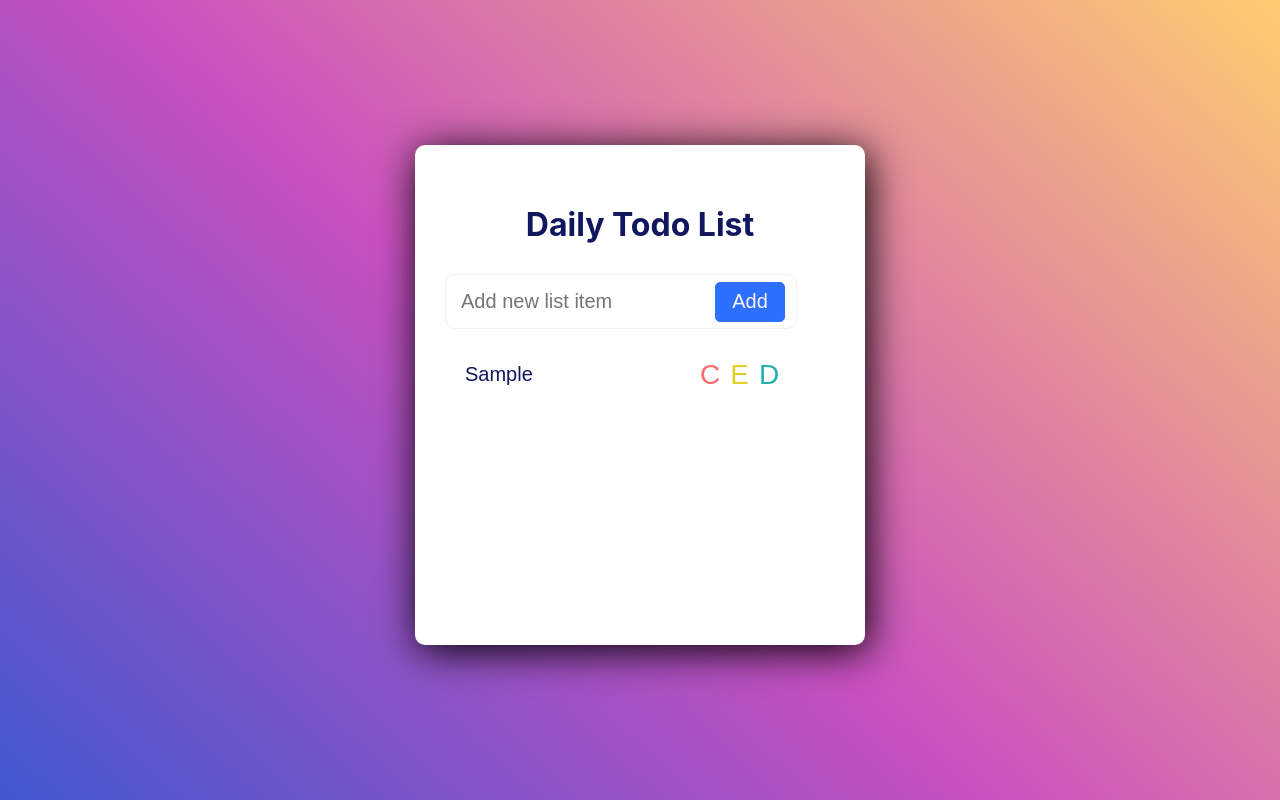
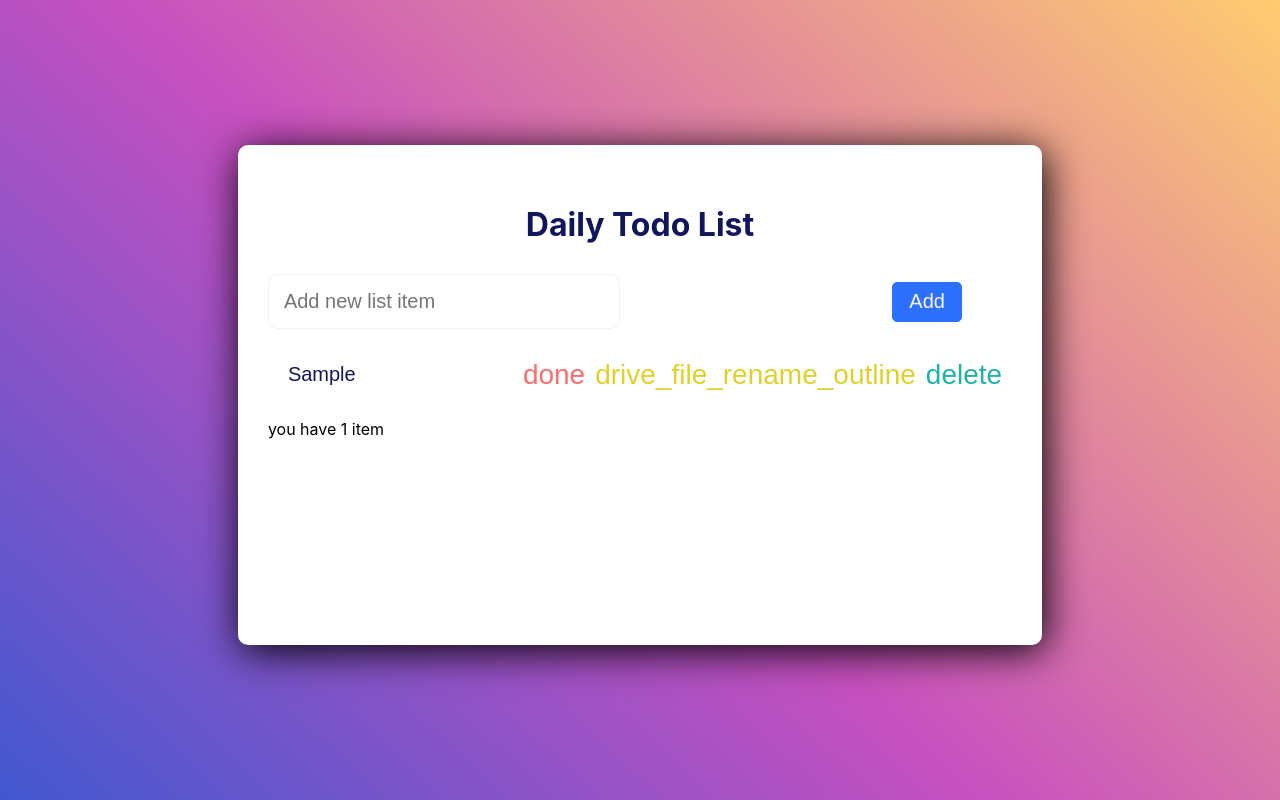
Before and after one commit to sedaklnc/todo-app, a React (Create React App) app: page / in a window 1280 px wide. Both pictures are taken after typing "Sample" into the empty fields and a click on the button "Add". Built offline with nearby package versions, Linux system fonts and the light colour scheme.

Commit message:
added items icon

```diff
--- a/src/components/TodosList.js
+++ b/src/components/TodosList.js
@@ -23,18 +23,24 @@ const ToDosList = ({todos,setTodos,setEditTodo}) => {
   return (
     <div>
         {todos.map((todo)=>(<li className='list-item' key={todo.id}>
-            <input
+          <input
             type="text"
-            value={todo.title}
+            value={ todo.title}
             className={`list ${todo.completed ? 'complete':""}`}
-            onChange={(e)=>e.preventDefault()}></input>
+            onChange={(e)=>e.preventDefault()} onClick={()=>handleComplete(todo)}></input>
             <div>
-              <button className='button-complete task-button' onClick={()=>handleComplete(todo)}>
-              C</button>
-              <button className='button-edit task-button' onClick={()=>handleEdit(todo)}>E</button>
-              <button className='button-delete task-button' onClick={()=>handleDelete(todo)}>D</button>
+            <button className='button-complete task-button' onClick={()=>handleComplete(todo)}>
+            <span class="material-symbols-outlined">done</span></button>
+              <button className='button-edit task-button' onClick={()=>handleEdit(todo)}><span class="material-symbols-outlined">
+drive_file_rename_outline
+</span></button>
+              <button className='button-delete task-button' onClick={()=>handleDelete(todo)}><span class="material-symbols-outlined">
+delete
+</span></button>
             </div>
         </li>))}
+
+        <div className='count-item'>{`you have ${todos.length} item`}</div>
     </div>
   )
 }
```
